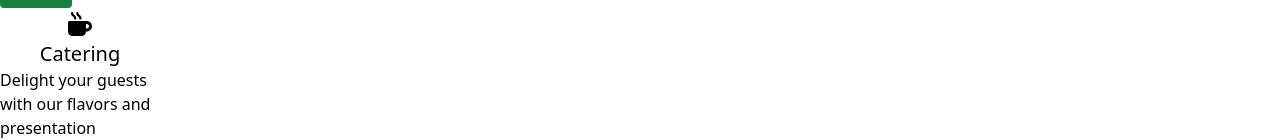
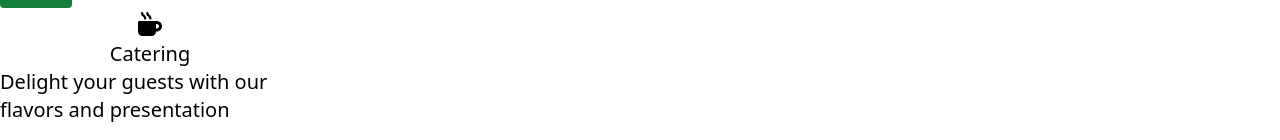
Before and after one commit to anikaivnath/Foodism, a React (Vite) app in the folder Foodism/: page / in a window 1280 px wide. Shown: the part 1476-1616 px from the top of the page. Built offline with nearby package versions, Linux system fonts and the light colour scheme; a web font is replaced by a local one.

Commit message:
fix(JourneySection): adjust width of catering section and update text styling for consistency

```diff
--- a/Foodism/src/Components/JourneySection.jsx
+++ b/Foodism/src/Components/JourneySection.jsx
@@ -18,14 +18,14 @@ const journey = () => {
     </div>
     </div>
 
-    <div className=' w-40 justify-center'>
+    <div className=' w-[300px] justify-center'>
       <p className=' text-center text-2xl'>
          <FontAwesomeIcon icon={faMugHot} />
       </p>
       <p className='text-center text-xl'>
         Catering
       </p>
-      <p>Delight your guests with our flavors and  presentation</p>
+      <p className='text-xl'>Delight your guests with our flavors and  presentation</p>
     </div>
 
 
```
